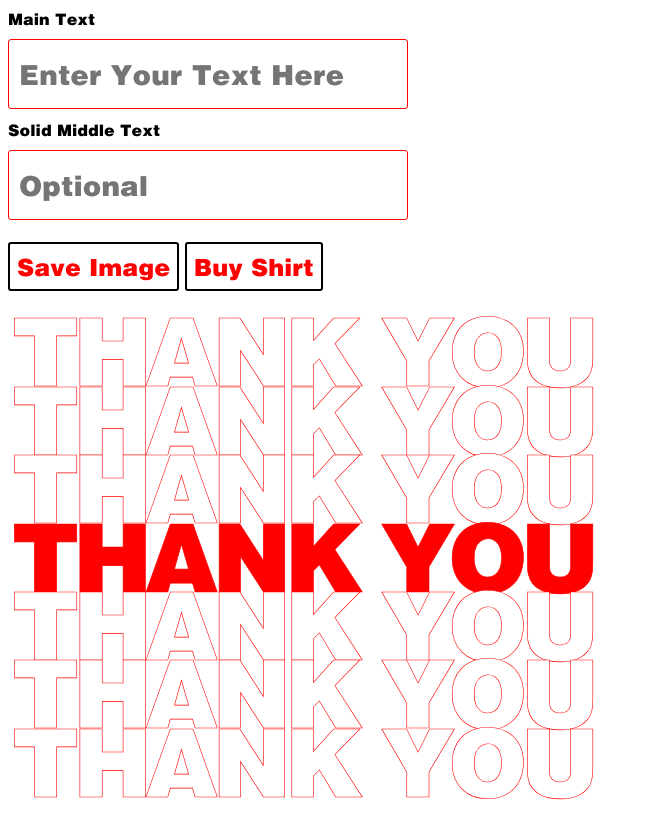
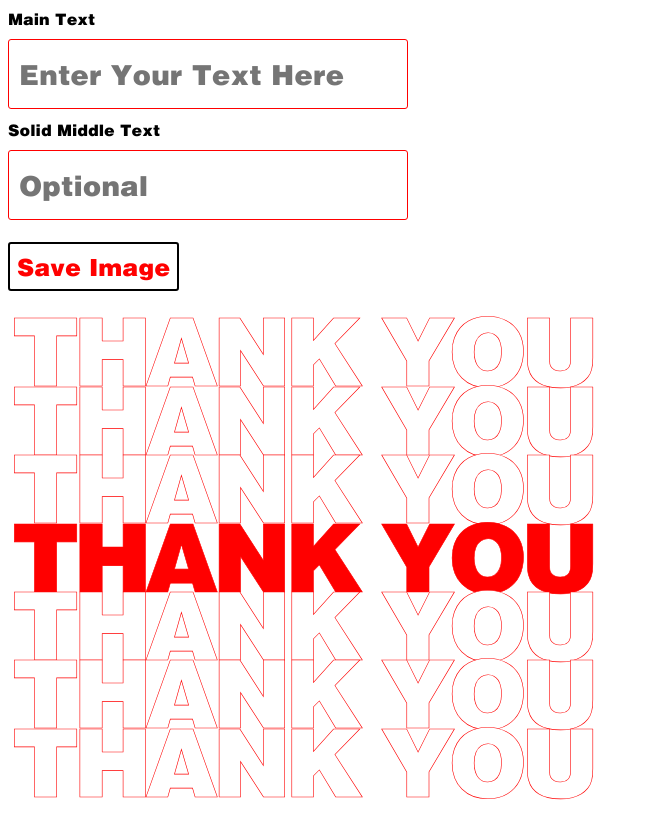
Before and after one commit to malls/thankyou, a plain HTML site: page index.html in a window 1280 px wide. Shown: the top 838 px of the page, without its empty margins (0-649 px from the left). Drawn offline with Linux system fonts and the light colour scheme.

Commit message:
comment out buy shirt

```diff
--- a/index.html
+++ b/index.html
@@ -46,7 +46,7 @@
 	<br>
 
 	<div id="export" class="styled-button">Save Image</div>
-	<div id="buy-shirt" class="styled-button">Buy Shirt</div>
+	<!-- <div id="buy-shirt" class="styled-button">Buy Shirt</div> -->
 	<br>
 	<br>
 
```
